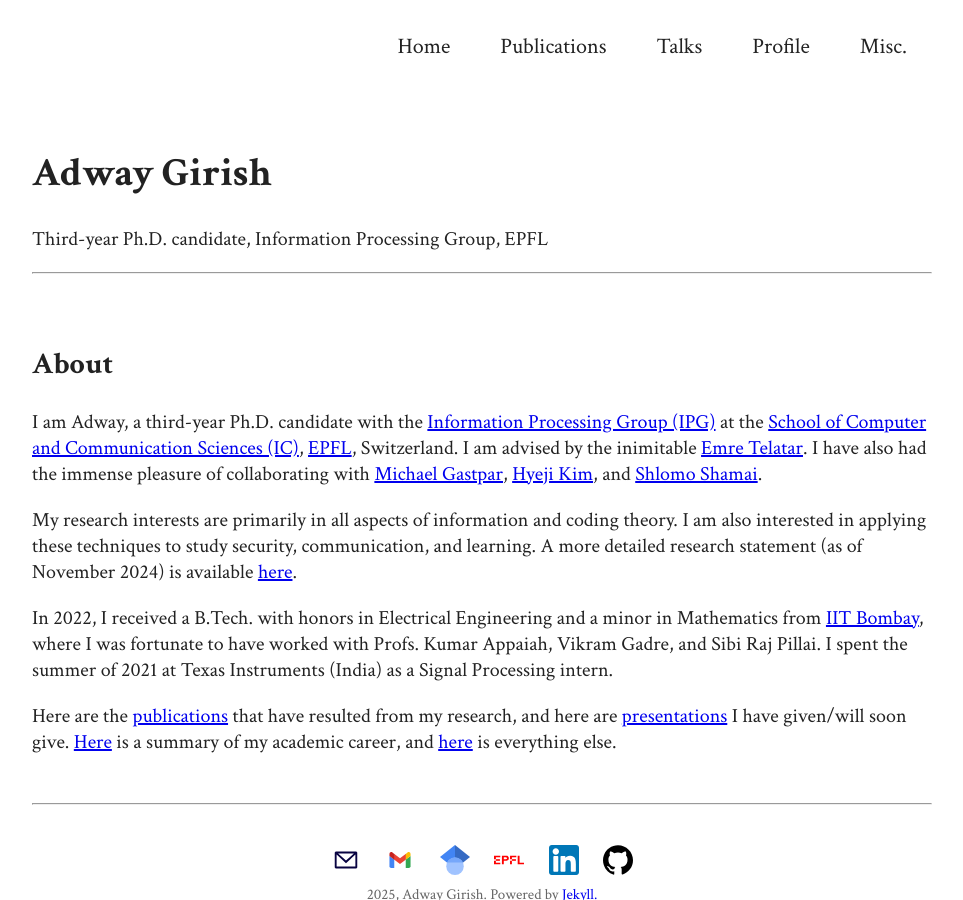
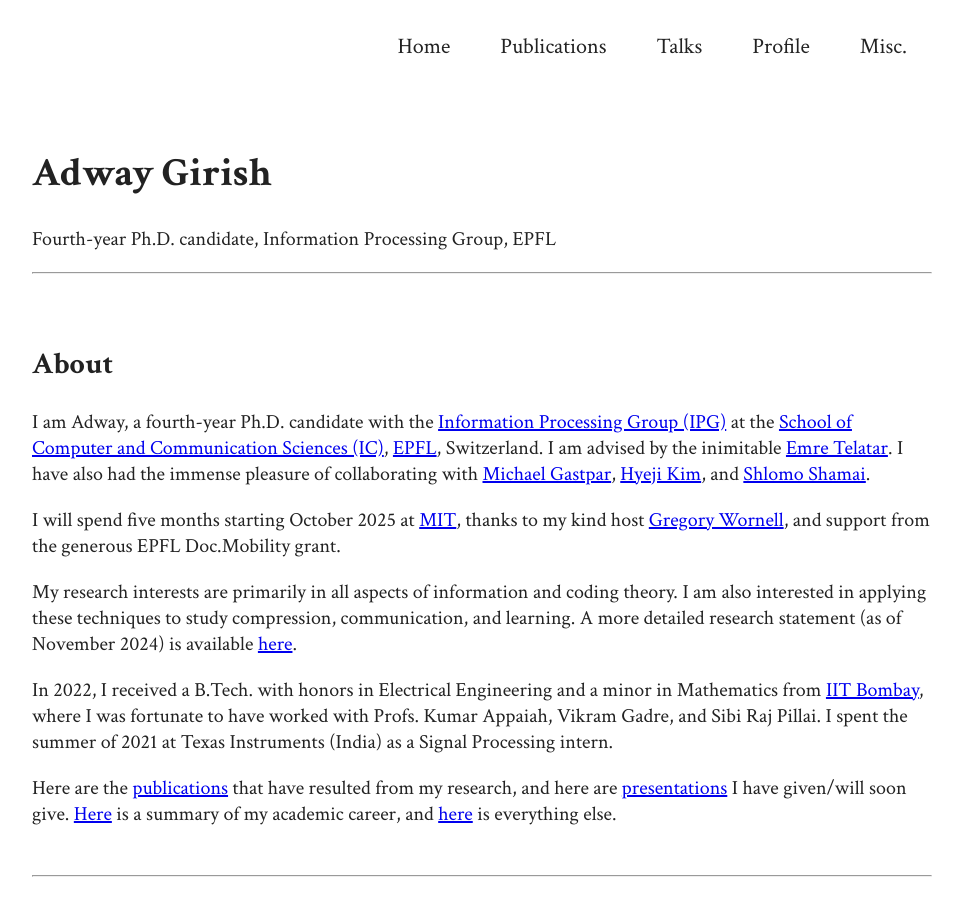
Before and after one commit to adwaygirish/adwaygirish.github.io, a Jekyll site: the page built from index.md, in a window 1280 px wide and 900 px high. Shown: the whole window, without its empty margins (158-1121 px from the left). Built offline with Jekyll 4.4.1, drawn with Linux system fonts in a browser that asks for light colours.

Commit message:
starting year 4

```diff
--- a/index.md
+++ b/index.md
@@ -6,7 +6,7 @@ permalink: /
 
 
 # Adway Girish
- Third-year Ph.D. candidate, Information Processing Group, EPFL
+ Fourth-year Ph.D. candidate, Information Processing Group, EPFL
 
 
 ---
@@ -14,17 +14,18 @@ permalink: /
 
 ## About
 
-I am Adway, a third-year Ph.D. candidate with the [Information Processing Group (IPG)](https://ipg.epfl.ch/) at the
+I am Adway, a fourth-year Ph.D. candidate with the [Information Processing Group (IPG)](https://ipg.epfl.ch/) at the
 [School of Computer and Communication Sciences (IC)](https://www.epfl.ch/schools/ic/),
 [EPFL](https://www.epfl.ch/), Switzerland. I am advised by the inimitable
 [Emre Telatar](https://people.epfl.ch/emre.telatar/?lang=en).
 I have also had the immense pleasure of collaborating with
 [Michael Gastpar](https://people.epfl.ch/michael.gastpar/?lang=en),
-[Hyeji Kim](https://sites.utexas.edu/hkim/), and
-[Shlomo Shamai](https://shamai.net.technion.ac.il/).
+[Hyeji Kim](https://sites.utexas.edu/hkim/), and [Shlomo Shamai](https://shamai.net.technion.ac.il/).
+
+I will spend five months starting October 2025 at [MIT](https://www.mit.edu/), thanks to my kind host [Gregory Wornell](https://web.mit.edu/gww/www/), and support from the generous EPFL Doc.Mobility grant.
 
 My research interests are primarily in all aspects of information and coding theory.
-I am also interested in applying these techniques to study security, communication, and learning.
+I am also interested in applying these techniques to study compression, communication, and learning.
 A more detailed research statement (as of November 2024) is available [here](https://adwaygirish.github.io/files/docs/adway-research-statement_11-24.pdf).
 
 In 2022, I received a B.Tech. with honors in Electrical Engineering and a minor in Mathematics
```
Also changed, not shown: profile.md (+2 -2 lines), publications.md (+2 -2 lines).
